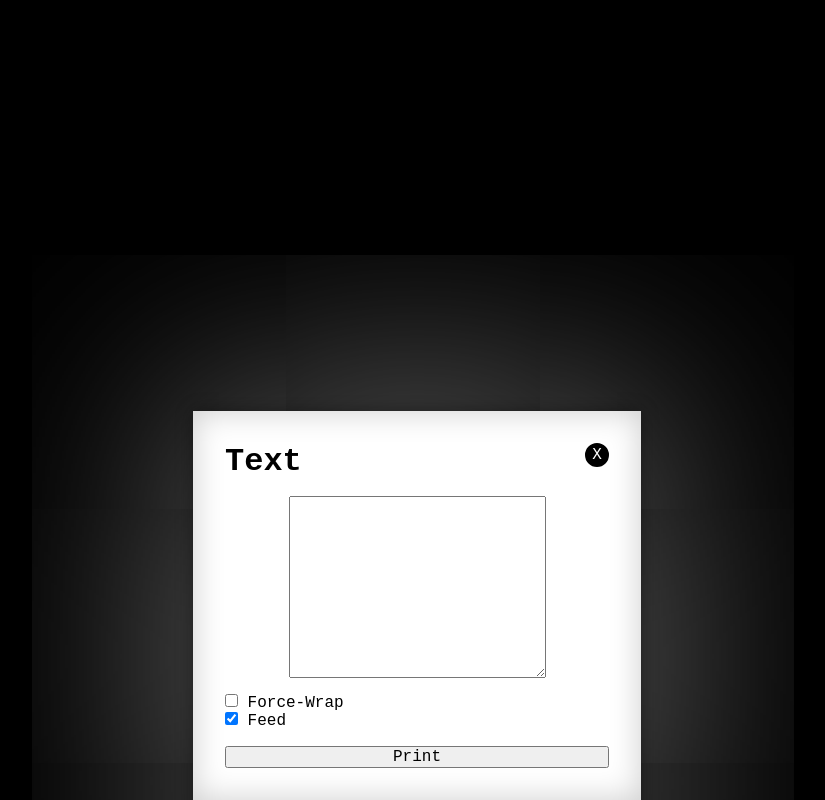
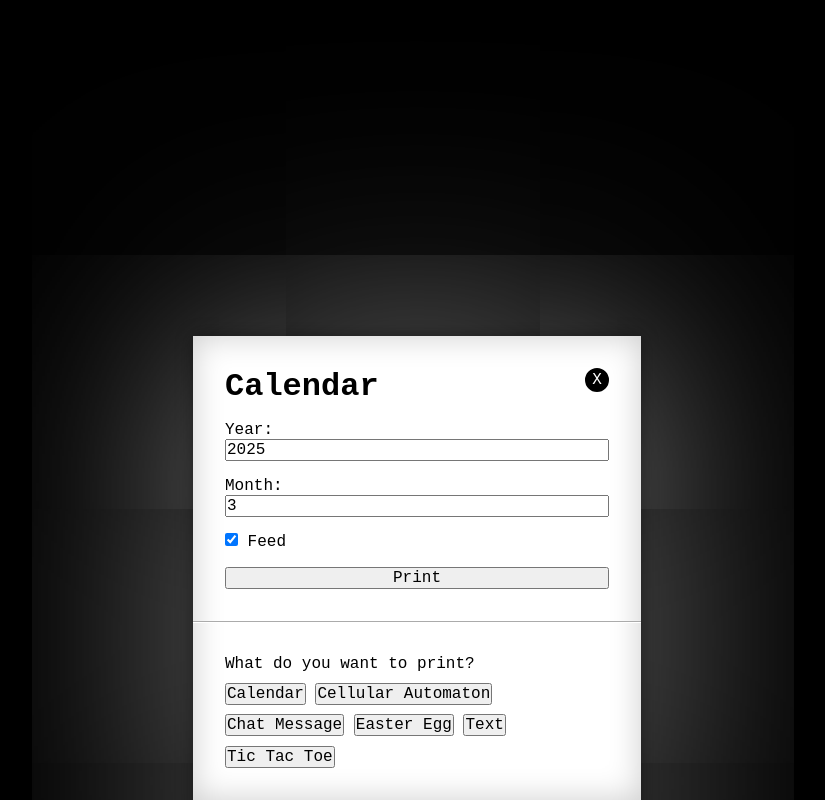
Before and after one commit to Garmelon/showbits, a Vue app in the folder showbits-thermal-printer-ui/: page / in a window 1280 px wide. Both pictures are taken after a click on the button "Calendar". Shown: the whole page, without its empty margins (223-1048 px from the left). Built offline with nearby package versions, Linux system fonts and the light colour scheme.

Commit message:
Add calendar segment

```diff
--- a/showbits-thermal-printer-ui/src/components/CSegment.vue
+++ b/showbits-thermal-printer-ui/src/components/CSegment.vue
@@ -1,18 +1,21 @@
 <script setup lang="ts">
 import { ref } from "vue";
+import CSegmentCalendar from "./CSegmentCalendar.vue";
 import CSegmentText from "./CSegmentText.vue";
 
-const mode = ref<"text">();
+const mode = ref<"calendar" | "text">();
 </script>
 
 <template>
   <div class="outer">
     <button v-if="mode" class="close" @click="mode = undefined">X</button>
+    <CSegmentCalendar v-if="mode === 'calendar'" />
     <CSegmentText v-if="mode === 'text'" />
-    <section v-else class="choose">
+    <hr v-if="mode !== undefined" />
+    <section>
       <p>What do you want to print?</p>
       <div class="list">
-        <button @click="mode = 'text'">Calendar</button>
+        <button @click="mode = 'calendar'">Calendar</button>
         <button @click="mode = 'text'">Cellular Automaton</button>
         <button @click="mode = 'text'">Chat Message</button>
         <button @click="mode = 'text'">Easter Egg</button>
@@ -55,6 +58,12 @@ const mode = ref<"text">();
   background-color: #666;
 }
 
+hr {
+  border: none;
+  border-top: 2px groove white;
+  margin: 32px -32px;
+}
+
 p {
   margin-bottom: 1ch;
 }
--- /dev/null
+++ b/showbits-thermal-printer-ui/src/components/CSegmentCalendar.vue
@@ -0,0 +1,85 @@
+<script setup lang="ts">
+import { ref, useTemplateRef } from "vue";
+
+const form = useTemplateRef<HTMLFormElement>("form");
+const disabled = ref(false);
+const error = ref<string>();
+
+const today = new Date();
+const year = ref(today.getFullYear());
+const month = ref(today.getMonth() + 1);
+const feed = ref(true);
+
+async function waitAtLeast(duration: number, since: number): Promise<void> {
+  const now = Date.now();
+  const wait = duration - (now - since);
+  if (wait > 0) {
+    await new Promise((resolve) => setTimeout(resolve, wait));
+  }
+}
+
+async function submit(): Promise<void> {
+  const start = Date.now();
+  disabled.value = true;
+
+  try {
+    const data = new URLSearchParams();
+    data.append("year", String(year.value));
+    data.append("month", String(month.value));
+    data.append("feed", String(feed.value));
+    const response = await fetch("/api/calendar", {
+      method: "POST",
+      body: data,
+    });
+    if (!response.ok) {
+      const status = `${response.status.toFixed()} ${response.statusText}`;
+      const text = await response.text();
+      error.value = text.length > 0 ? `${status}: ${text}` : status;
+    }
+  } catch (err) {
+    error.value = String(err);
+  }
+
+  await waitAtLeast(500, start);
+  disabled.value = false;
+}
+</script>
+
+<template>
+  <form ref="form" @submit.prevent="submit">
+    <h2>Calendar</h2>
+    <label>Year: <input v-model="year" type="number" /></label>
+    <label>
+      Month:
+      <input v-model="month" type="number" min="1" max="12" />
+    </label>
+    <label><input v-model="feed" type="checkbox" :disabled /> Feed</label>
+    <button :disabled>Print</button>
+    <p v-if="error" class="error">{{ error }}</p>
+  </form>
+</template>
+
+<style scoped>
+form {
+  display: flex;
+  flex-direction: column;
+  gap: 16px;
+}
+
+input[type="number"] {
+  box-sizing: border-box;
+  width: 100%;
+}
+
+fieldset {
+  display: flex;
+  flex-direction: column;
+  border: none;
+}
+
+.error {
+  background-color: #fdd;
+  color: #400;
+  padding: 0 2px;
+}
+</style>
```
